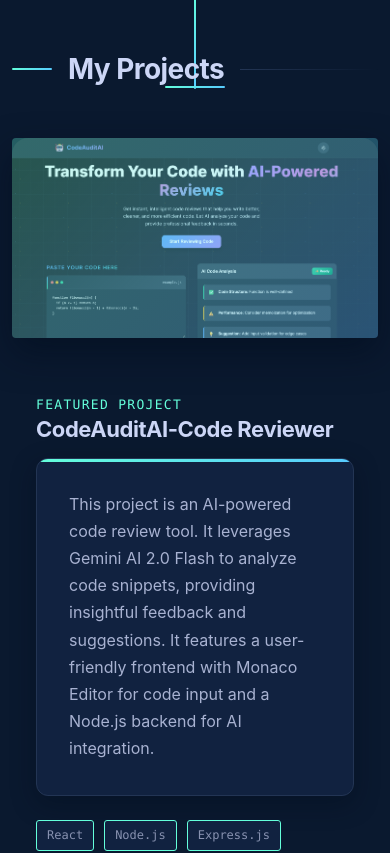
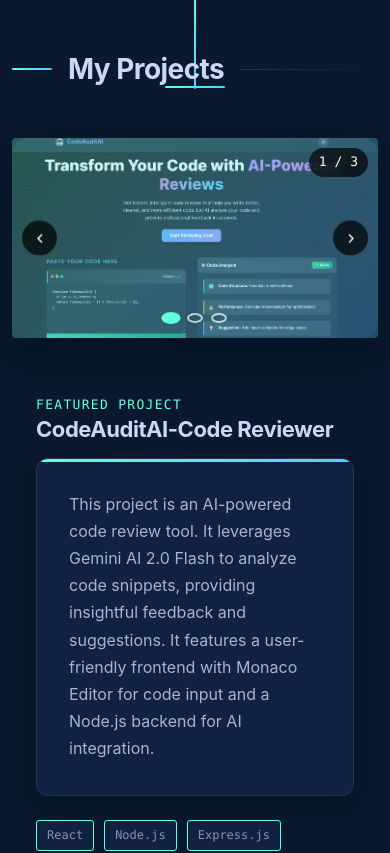
Before and after one commit to ayeshashaw/MyPortfolio, a React (Vite) app: page / in a window 390 px wide. Shown: the part 3120-3973 px from the top of the page. Built offline with nearby package versions, Linux system fonts and the light colour scheme.

Commit message:
Fix Theme Issues and Add Project Image Carousel

```diff
--- a/package.json
+++ b/package.json
@@ -13,7 +13,9 @@
     "axios": "^1.8.4",
     "react": "^19.0.0",
     "react-dom": "^19.0.0",
-    "react-router-dom": "^7.4.1"
+    "react-router-dom": "^7.4.1",
+    "react-slick": "^0.30.3",
+    "slick-carousel": "^1.8.1"
   },
   "devDependencies": {
     "@eslint/js": "^9.21.0",
--- /dev/null
+++ b/src/components/ProjectCarousel.jsx
@@ -0,0 +1,95 @@
+import { useState } from 'react';
+import '../styles/ProjectCarousel.css';
+
+const ProjectCarousel = ({ images, title }) => {
+  const [currentIndex, setCurrentIndex] = useState(0);
+
+  const nextSlide = () => {
+    setCurrentIndex((prevIndex) =>
+      prevIndex === images.length - 1 ? 0 : prevIndex + 1
+    );
+  };
+
+  const prevSlide = () => {
+    setCurrentIndex((prevIndex) =>
+      prevIndex === 0 ? images.length - 1 : prevIndex - 1
+    );
+  };
+
+  const goToSlide = (index) => {
+    setCurrentIndex(index);
+  };
+
+  if (!images || images.length === 0) {
+    return (
+      <div className="project-image-placeholder">
+        <span>No images available</span>
+      </div>
+    );
+  }
+
+  if (images.length === 1) {
+    return (
+      <div className="project-image-single">
+        <img src={images[0]} alt={title} />
+      </div>
+    );
+  }
+
+  return (
+    <div className="project-carousel">
+      <div className="carousel-container">
+        <div
+          className="carousel-track"
+          style={{ transform: `translateX(-${currentIndex * 100}%)` }}
+        >
+          {images.map((image, index) => (
+            <div key={index} className="carousel-slide">
+              <img src={image} alt={`${title} - Image ${index + 1}`} />
+            </div>
+          ))}
+        </div>
+
+        {/* Navigation Arrows */}
+        <button
+          className="carousel-btn carousel-btn-prev"
+          onClick={prevSlide}
+          aria-label="Previous image"
+        >
+          <svg viewBox="0 0 24 24" fill="none" stroke="currentColor">
+            <polyline points="15,18 9,12 15,6"></polyline>
+          </svg>
+        </button>
+
+        <button
+          className="carousel-btn carousel-btn-next"
+          onClick={nextSlide}
+          aria-label="Next image"
+        >
+          <svg viewBox="0 0 24 24" fill="none" stroke="currentColor">
+            <polyline points="9,6 15,12 9,18"></polyline>
+          </svg>
+        </button>
+
+        {/* Dots Indicator */}
+        <div className="carousel-dots">
+          {images.map((_, index) => (
+            <button
+              key={index}
+              className={`carousel-dot ${index === currentIndex ? 'active' : ''}`}
+              onClick={() => goToSlide(index)}
+              aria-label={`Go to image ${index + 1}`}
+            />
+          ))}
+        </div>
+
+        {/* Image Counter */}
+        <div className="carousel-counter">
+          {currentIndex + 1} / {images.length}
+        </div>
+      </div>
+    </div>
+  );
+};
+
+export default ProjectCarousel;
--- a/src/components/Projects.jsx
+++ b/src/components/Projects.jsx
@@ -1,5 +1,6 @@
 import { useEffect, useRef } from "react";
 import projects from "../data/projects";
+import ProjectCarousel from "./ProjectCarousel";
 import '../styles/Projects.css'
 
 
@@ -64,13 +65,10 @@
             {index % 2 === 0 ? (
               <>
                 <div className="project-image fade-in delay-1">
-                  <a
-                    href={project.liveUrl}
-                    target="_blank"
-                    rel="noopener noreferrer"
-                  >
-                    <img src={project.imageUrl} alt={project.title} />
-                  </a>
+                  <ProjectCarousel
+                    images={project.images}
+                    title={project.title}
+                  />
                 </div>
                 <div className="project-content">
                   <p className="project-overline fade-in">Featured Project</p>
@@ -152,13 +150,10 @@
                   </div>
                 </div>
                 <div className="project-image fade-in delay-1">
-                  <a
-                    href={project.liveUrl}
-                    target="_blank"
-                    rel="noopener noreferrer"
-                  >
-                    <img src={project.imageUrl} alt={project.title} />
-                  </a>
+                  <ProjectCarousel
+                    images={project.images}
+                    title={project.title}
+                  />
                 </div>
               </>
             )}
--- a/src/data/projects.js
+++ b/src/data/projects.js
@@ -17,7 +17,7 @@
     githubUrl: "https://github.com/ayeshashaw/CodeAuditAI-AI_Code_Reviewer",
     liveUrl: "https://code-audit-ai-ai-code-reviewer.vercel.app",
     featured: true,
-    imageUrl: image7,
+    images: [image7, image1, image2],
   },
   {
     id: 2,
@@ -29,7 +29,7 @@
       "https://github.com/ayeshashaw/DocMeet_Doctor_Appointments_Booking_System",
     liveUrl: "https://docmeet-g0lg.onrender.com",
     featured: true,
-    imageUrl: image3,
+    images: [image3, image4, image5],
   },
   {
     id: 3,
@@ -47,7 +47,7 @@
     githubUrl: "https://github.com/ayeshashaw/Birdie-Flappy-Bird-Game",
     liveUrl: "https://birdie-flappy-bird-game.vercel.app",
     featured: true,
-    imageUrl: image8,
+    images: [image8, image6, image7],
   },
 
   {
@@ -60,7 +60,7 @@
       "https://github.com/ayeshashaw/Investfolio-Investment-Portfolio-Tracker",
     liveUrl: "https://investfolio.vercel.app",
     featured: true,
-    imageUrl: image6,
+    images: [image6, image1, image3],
   },
 
   {
@@ -71,7 +71,7 @@
     githubUrl: "https://github.com/ayeshashaw/Sorting-Visualizer",
     liveUrl: "https://gentle-sable-3e156f.netlify.app/",
     featured: false,
-    imageUrl: image4,
+    images: [image4, image2, image8],
   },
   {
     id: 6,
@@ -82,7 +82,7 @@
     githubUrl: "https://github.com/ayeshashaw/Calculator-using-react",
     liveUrl: "",
     featured: false,
-    imageUrl: image5,
+    images: [image5, image7, image1],
   },
   {
     id: 7,
@@ -93,7 +93,7 @@
     githubUrl: "https://github.com/ayeshashaw/TodoList-With-FireBase",
     liveUrl: "https://taskifymaneger.netlify.app",
     featured: false,
-    imageUrl: image2,
+    images: [image2, image3, image6],
   },
   {
     id: 8,
@@ -104,7 +104,7 @@
     githubUrl: "https://github.com/ayeshashaw/Quiz-Game-using-react",
     liveUrl: "https://snazzy-halva-4613ac.netlify.app",
     featured: false,
-    imageUrl: image1,
+    images: [image1, image4, image5],
   },
 ];
 
--- a/src/index.css
+++ b/src/index.css
@@ -158,11 +158,19 @@
   transition: var(--transition);
 }
 
+.app-container {
+  background: var(--bg-primary);
+  min-height: 100vh;
+  transition: var(--transition);
+}
+
 #root {
   min-height: 100vh;
   display: grid;
   grid-template-rows: 1fr auto;
   grid-template-columns: 100%;
+  background: var(--bg-primary);
+  transition: var(--transition);
 }
 
 main {
--- a/src/styles/Index.css
+++ b/src/styles/Index.css
@@ -1,19 +1,10 @@
     .main-content {
-      background-color: var(--navy);
-      color: var(--slate);
+      background: var(--bg-primary);
+      color: var(--text-secondary);
       position: relative;
+      transition: var(--transition);
     }
 
-    .main-content::before {
-      content: '';
-      position: fixed;
-      top: 0;
-      left: 0;
-      width: 100%;
-      height: 100%;
-      background: linear-gradient(135deg, var(--navy) 0%, var(--dark-navy) 100%);
-      z-index: -2;
-    }
 
     .projects-section {
       opacity: 0;
--- /dev/null
+++ b/src/styles/ProjectCarousel.css
@@ -0,0 +1,227 @@
+/* Project Carousel Styles */
+.project-carousel {
+  position: relative;
+  width: 100%;
+  height: 300px;
+  border-radius: var(--border-radius-lg);
+  overflow: hidden;
+  box-shadow: var(--shadow-lg);
+  background: var(--bg-card);
+}
+
+.carousel-container {
+  position: relative;
+  width: 100%;
+  height: 100%;
+  overflow: hidden;
+}
+
+.carousel-track {
+  display: flex;
+  width: 100%;
+  height: 100%;
+  transition: transform 0.5s cubic-bezier(0.4, 0, 0.2, 1);
+}
+
+.carousel-slide {
+  flex: 0 0 100%;
+  width: 100%;
+  height: 100%;
+  position: relative;
+}
+
+.carousel-slide img {
+  width: 100%;
+  height: 100%;
+  object-fit: cover;
+  display: block;
+}
+
+/* Navigation Buttons */
+.carousel-btn {
+  position: absolute;
+  top: 50%;
+  transform: translateY(-50%);
+  width: 45px;
+  height: 45px;
+  background: rgba(0, 0, 0, 0.7);
+  border: none;
+  border-radius: 50%;
+  color: white;
+  cursor: pointer;
+  display: flex;
+  align-items: center;
+  justify-content: center;
+  transition: var(--transition);
+  z-index: 2;
+  backdrop-filter: blur(10px);
+}
+
+.carousel-btn:hover {
+  background: var(--accent-primary);
+  transform: translateY(-50%) scale(1.1);
+}
+
+.carousel-btn svg {
+  width: 20px;
+  height: 20px;
+  stroke-width: 2;
+}
+
+.carousel-btn-prev {
+  left: 15px;
+}
+
+.carousel-btn-next {
+  right: 15px;
+}
+
+/* Dots Indicator */
+.carousel-dots {
+  position: absolute;
+  bottom: 20px;
+  left: 50%;
+  transform: translateX(-50%);
+  display: flex;
+  gap: 8px;
+  z-index: 2;
+}
+
+.carousel-dot {
+  width: 12px;
+  height: 12px;
+  border-radius: 50%;
+  border: 2px solid white;
+  background: transparent;
+  cursor: pointer;
+  transition: var(--transition);
+  opacity: 0.7;
+}
+
+.carousel-dot.active {
+  background: var(--accent-primary);
+  border-color: var(--accent-primary);
+  opacity: 1;
+  transform: scale(1.2);
+}
+
+.carousel-dot:hover {
+  opacity: 1;
+  transform: scale(1.1);
+}
+
+/* Image Counter */
+.carousel-counter {
+  position: absolute;
+  top: 15px;
+  right: 15px;
+  background: rgba(0, 0, 0, 0.7);
+  color: white;
+  padding: 5px 12px;
+  border-radius: 20px;
+  font-size: var(--fz-xs);
+  font-family: var(--font-mono);
+  backdrop-filter: blur(10px);
+  z-index: 2;
+}
+
+/* Single Image Display */
+.project-image-single {
+  width: 100%;
+  height: 300px;
+  border-radius: var(--border-radius-lg);
+  overflow: hidden;
+  box-shadow: var(--shadow-lg);
+}
+
+.project-image-single img {
+  width: 100%;
+  height: 100%;
+  object-fit: cover;
+}
+
+/* Placeholder for no images */
+.project-image-placeholder {
+  width: 100%;
+  height: 300px;
+  border-radius: var(--border-radius-lg);
+  background: var(--bg-secondary);
+  display: flex;
+  align-items: center;
+  justify-content: center;
+  color: var(--text-muted);
+  font-family: var(--font-mono);
+  border: 2px dashed var(--border-color);
+}
+
+/* Responsive Design */
+@media (max-width: 768px) {
+  .project-carousel {
+    height: 250px;
+  }
+
+  .project-image-single {
+    height: 250px;
+  }
+
+  .project-image-placeholder {
+    height: 250px;
+  }
+
+  .carousel-btn {
+    width: 40px;
+    height: 40px;
+  }
+
+  .carousel-btn svg {
+    width: 18px;
+    height: 18px;
+  }
+
+  .carousel-btn-prev {
+    left: 10px;
+  }
+
+  .carousel-btn-next {
+    right: 10px;
+  }
+
+  .carousel-dots {
+    bottom: 15px;
+  }
+
+  .carousel-dot {
+    width: 10px;
+    height: 10px;
+  }
+
+  .carousel-counter {
+    top: 10px;
+    right: 10px;
+    padding: 4px 10px;
+  }
+}
+
+@media (max-width: 480px) {
+  .project-carousel {
+    height: 200px;
+  }
+
+  .project-image-single {
+    height: 200px;
+  }
+
+  .project-image-placeholder {
+    height: 200px;
+  }
+
+  .carousel-btn {
+    width: 35px;
+    height: 35px;
+  }
+
+  .carousel-btn svg {
+    width: 16px;
+    height: 16px;
+  }
+}
--- a/src/styles/Projects.css
+++ b/src/styles/Projects.css
@@ -223,19 +223,6 @@
 
 .project-image:hover::before {
   opacity: 0.1;
-}
-
-.project-image img {
-  width: 100%;
-  height: auto;
-  border-radius: var(--border-radius-lg);
-  transition: var(--transition);
-  position: relative;
-  z-index: 0;
-}
-
-.project-image:hover img {
-  transform: scale(1.05);
 }
 
 /* Other Projects Section */
```
Also changed, not shown: 1 other file (tests, documents, lock files or other folders).
